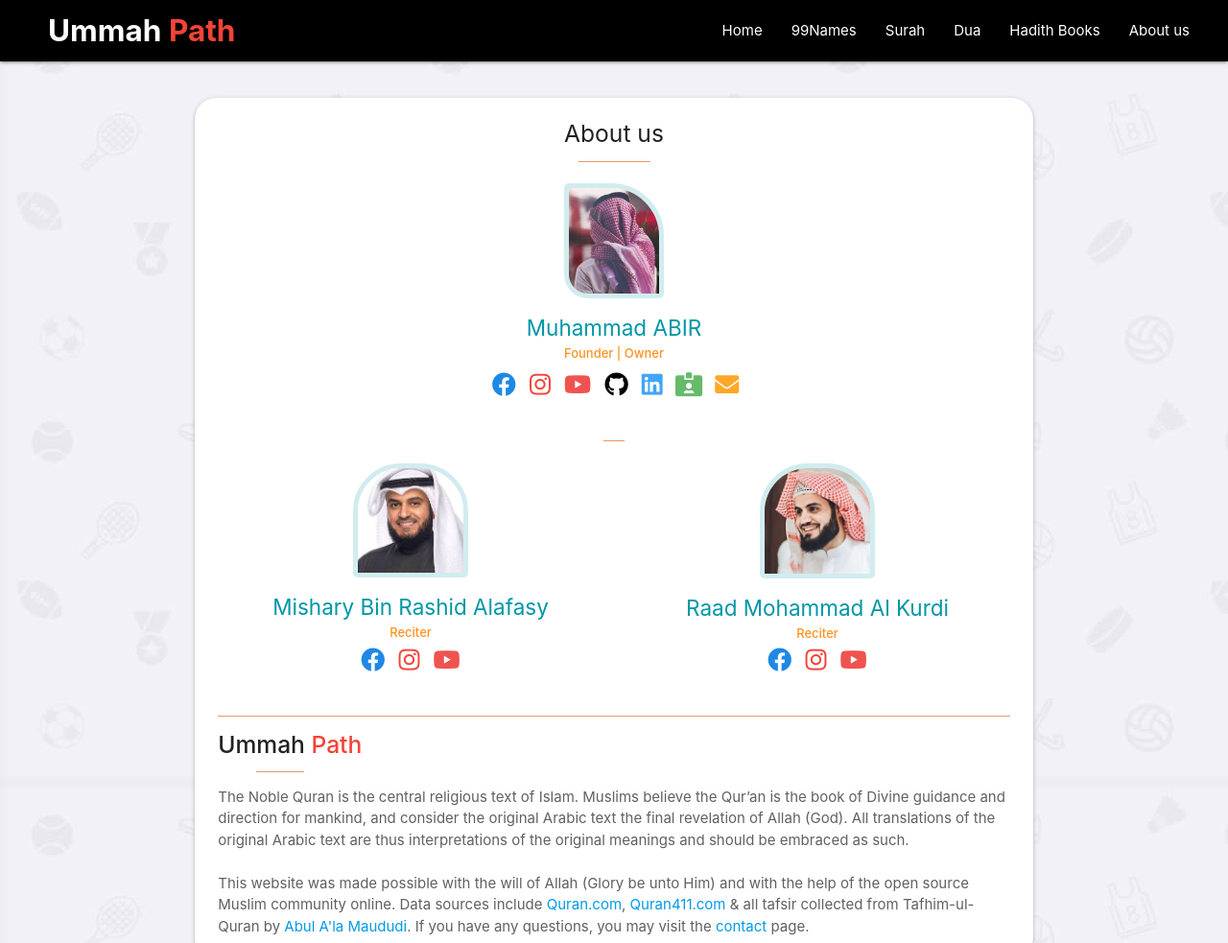
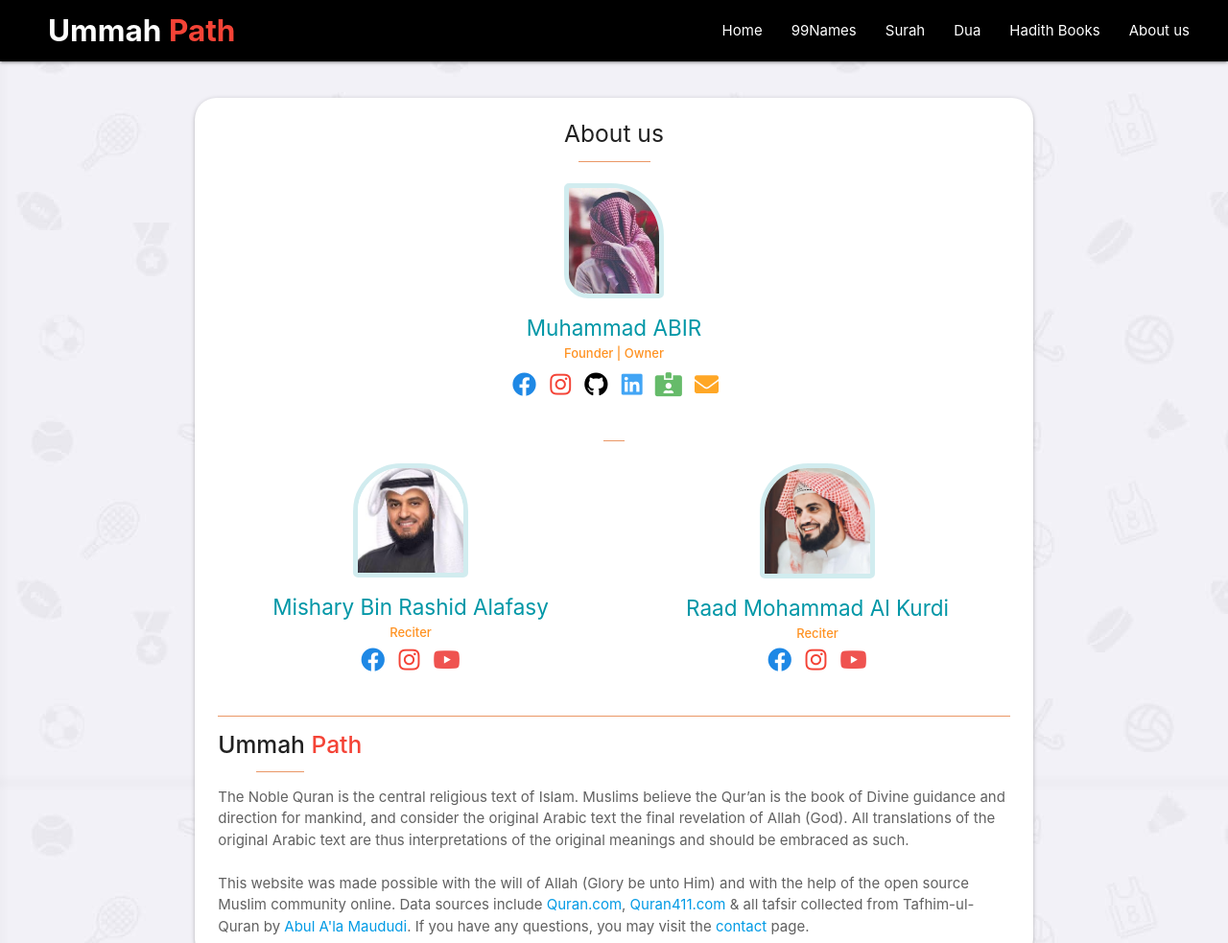
Before and after one commit to eeemon1028/ummahpath, a plain HTML site: page about.html in a window 1280 px wide. Shown: the top 983 px of the page at 96% size. Drawn offline with Linux system fonts and the light colour scheme.

Commit message:
Update about.html

```diff
--- a/about.html
+++ b/about.html
@@ -116,7 +116,6 @@
       <div id="socialIcons">
         <a href="https://www.facebook.com/muhammadabir64" target="_blank"><i class="fab fa-facebook blue-text text-darken-1"></i></a>
         <a href="https://www.instagram.com/muhammadabir64" target="_blank"><i class="fab fa-instagram red-text"></i></a>
-        <a href="https://www.youtube.com/c/BearsoftStudio" target="_blank"><i class="fab fa-youtube red-text text-lighten-1"></i></a>
         <a href="https://github.com/muhammadabir64" target="_blank"><i class="fab fa-github black-text"></i></a>
         <a href="https://www.linkedin.com/in/muhammadabir64" target="_blank"><i class="fab fa-linkedin blue-text text-lighten-1"></i></a>
         <a href="https://muhammadabir.netlify.app" target="_blank" style="margin: 0 5px 0 2px;"><i class="fas fa-id-card-alt green-text text-lighten-1"></i></a>
```
